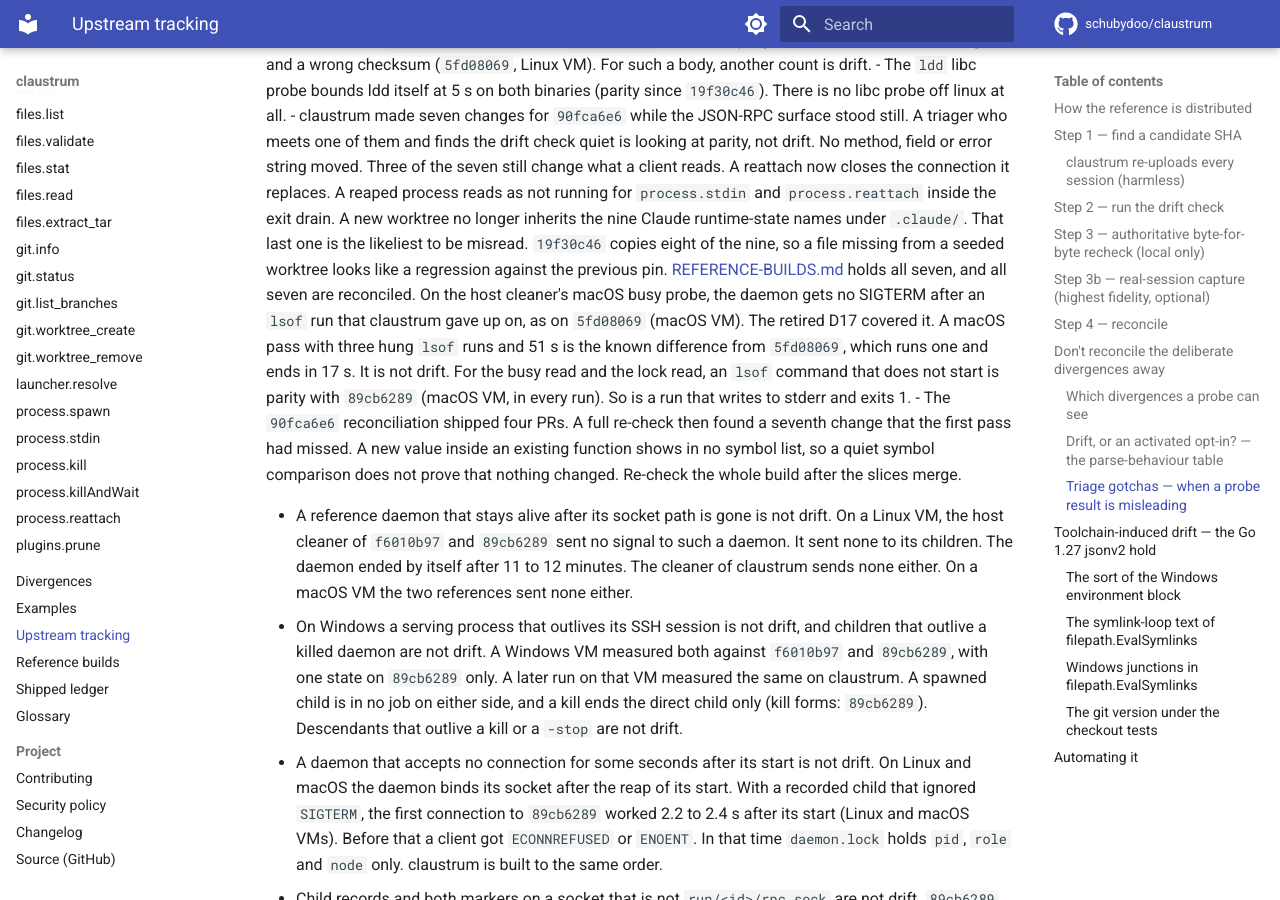
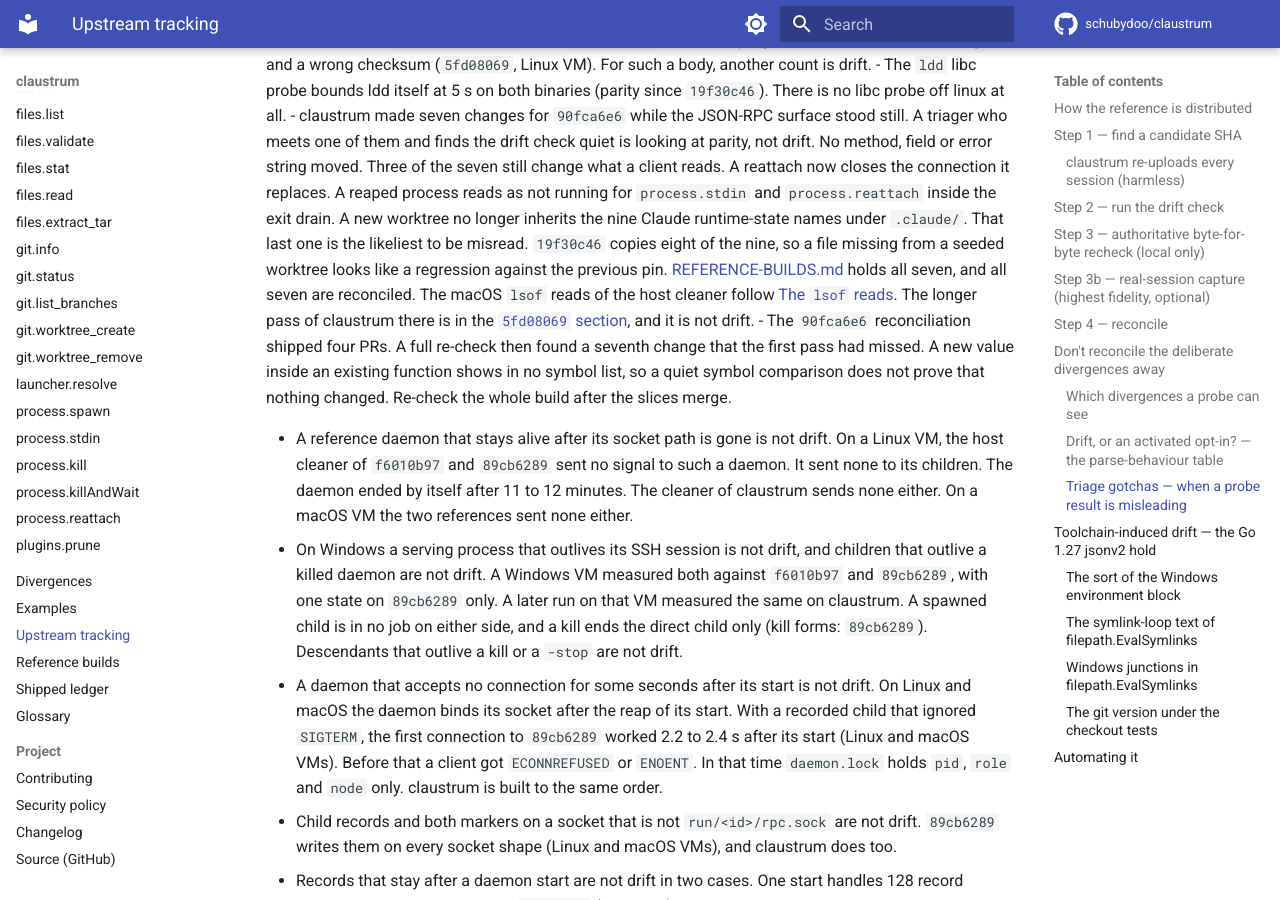
Before and after one commit to schubydoo/claustrum, an MkDocs documentation site: the page built from docs/UPSTREAM-TRACKING.md, in a window 1280 px wide and 900 px high, scrolled down 12376 px. Built offline with MkDocs 1.6.1 and Material for MkDocs 9.7.7, drawn with Linux system fonts in a browser that asks for light colours; comment, search, counter and statistics services are not loaded.

Commit message:
docs: move the open-items status out of the reference-build ledger
Co-Authored-By: Claude Opus 5.5 <noreply@anthropic.com>

```diff
--- a/docs/UPSTREAM-TRACKING.md
+++ b/docs/UPSTREAM-TRACKING.md
@@ -602,13 +602,11 @@ traps that matter for telling drift from expected:
   last one is the likeliest to be misread. `19f30c46` copies eight of the nine,
   so a file missing from a seeded worktree looks like a regression against the
   previous pin. [REFERENCE-BUILDS.md](REFERENCE-BUILDS.md) holds all seven, and
-  all seven are reconciled. On the host cleaner's macOS busy probe, the daemon
-  gets no SIGTERM after an `lsof` run that claustrum gave up on, as on
-  `5fd08069` (macOS VM). The retired D17 covered it. A macOS pass with three
-  hung `lsof` runs and 51 s is the known difference from `5fd08069`, which runs
-  one and ends in 17 s. It is not drift. For the busy read and the lock read, an
-  `lsof` command that does not start is parity with `89cb6289` (macOS VM, in
-  every run). So is a run that writes to stderr and exits 1.
+  all seven are reconciled. The macOS `lsof` reads of the host cleaner follow
+  [The `lsof` reads](PROTOCOL.md#the-lsof-reads-macos). The longer pass of
+  claustrum there is in the
+  [`5fd08069` section](REFERENCE-BUILDS.md#5fd08069bd5f33e9b8a2b104c631bbbfbd4e2536-2026-10-05-built),
+  and it is not drift.
 - The `90fca6e6` reconciliation shipped four PRs. A full re-check then found a
   seventh change that the first pass had missed. A new value inside an existing
   function shows in no symbol list, so a quiet symbol comparison does not prove
```
Also changed, not shown: docs/REFERENCE-BUILDS.md (+2 -1 lines).
